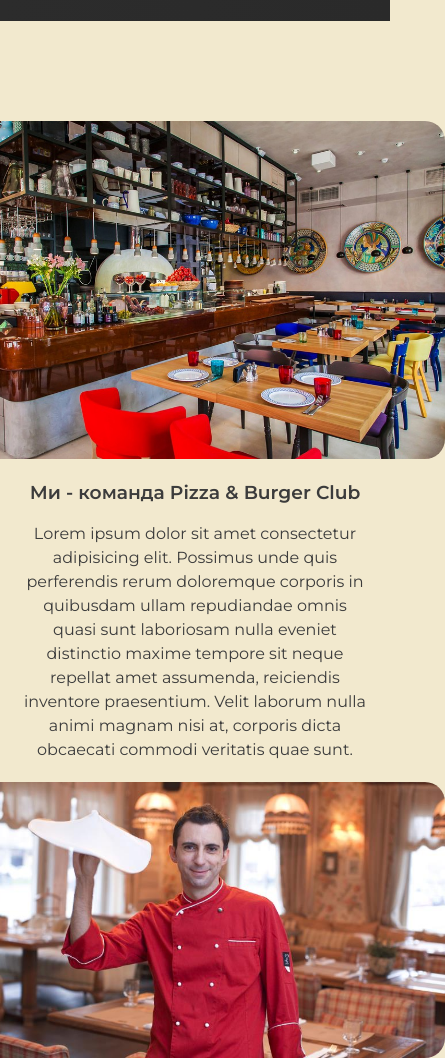
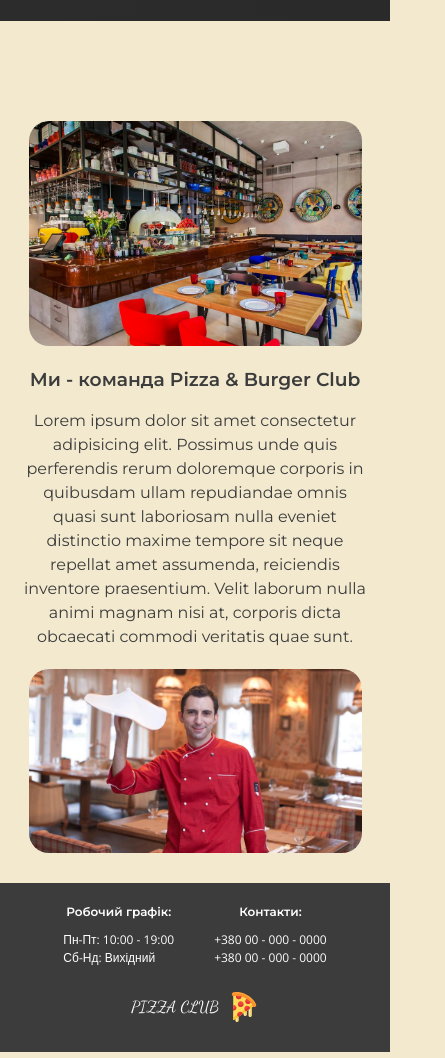
Before and after one commit to Romko775/Pizza-Project, a plain HTML site: page index.html in a window 390 px wide. Shown: the part 6480-7538 px from the top of the page, 445 px wide, since content can reach past the window. Drawn offline with nearby package versions, Linux system fonts and the light colour scheme.

Commit message:
bag fixed

```diff
--- a/styles/style.css
+++ b/styles/style.css
@@ -22,9 +22,8 @@
 
 }
 
-main {
-    flex-grow: 1;
-}
+
+
 
 
 /* =========================================
@@ -73,6 +72,7 @@
 }
 
 .logo {
+    width: fit-content;
     display: inline-flex;
     align-items: center;
     padding: 10px;
@@ -415,6 +415,13 @@
         font-size: 12px;
         margin-bottom: 15px;
     }
+
+    .container-img{
+        max-width: 333px;
+    }
+
+
+
 }
 
 @media screen and (max-width: 400px) {
```
